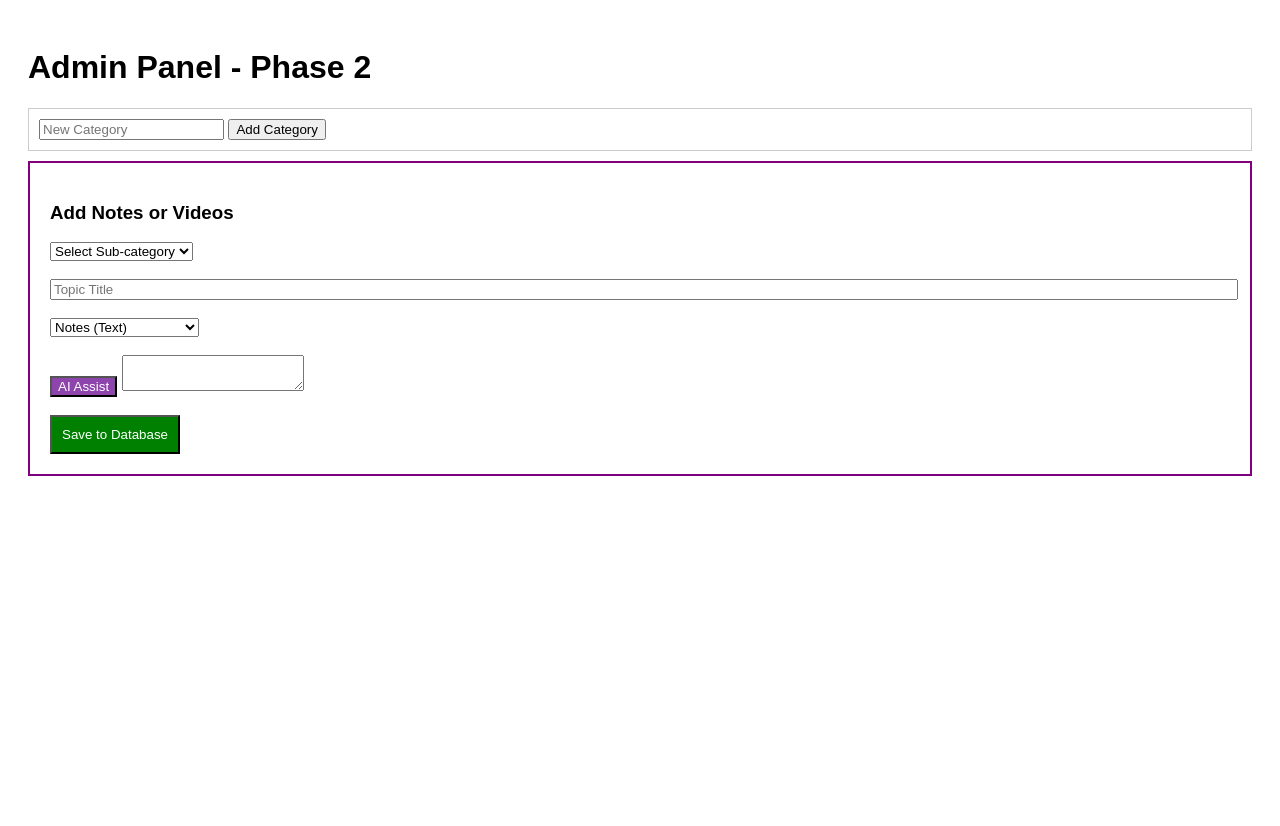
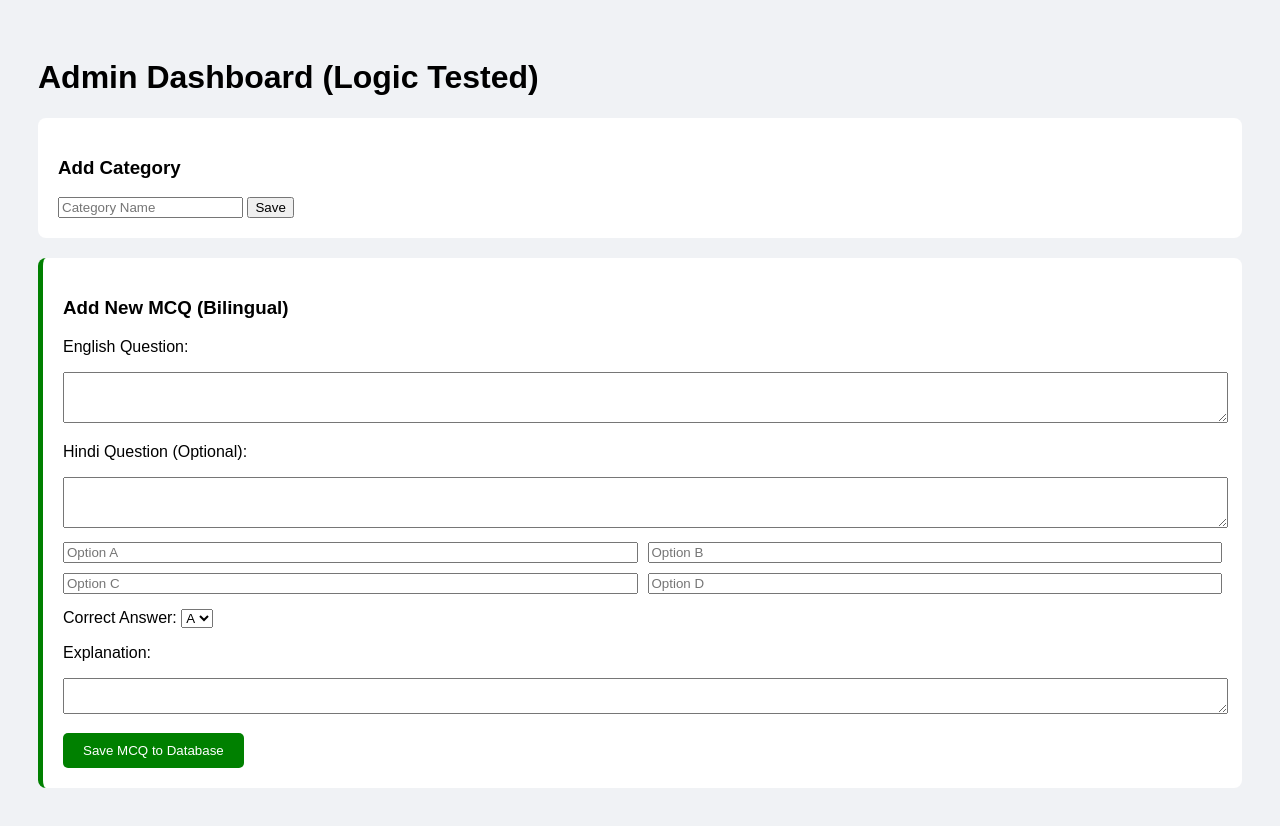
Before and after one commit to cognitoias-droid/UPSC-Web-App, a Flask app: page /admin in a window 1280 px wide. Before the commit the page ends 476 px from the top, so only its background shows below. Run offline with Flask 3, Linux system fonts and the light colour scheme; data that the repository does not hold is empty; some libraries are stand-ins or nearby versions.

Commit message:
Update admin.html

```diff
--- a/templates/admin.html
+++ b/templates/admin.html
@@ -1,66 +1,48 @@
 <!DOCTYPE html>
 <html>
-<head>
-    <title>Admin - Content Management</title>
-    <script src="https://cdn.ckeditor.com/4.22.1/standard/ckeditor.js"></script>
-</head>
-<body style="font-family: Arial; padding: 20px;">
-    <h1>Admin Panel - Phase 2</h1>
+<head><title>Admin - Cognito IAS</title></head>
+<body style="font-family: Arial; padding: 30px; background: #f0f2f5;">
+    <h1>Admin Dashboard (Logic Tested)</h1>
 
-    <div style="border: 1px solid #ccc; padding: 10px; margin-bottom: 10px;">
+    <div style="background: white; padding: 20px; border-radius: 8px; margin-bottom: 20px;">
+        <h3>Add Category</h3>
         <form action="/admin/add_category" method="POST">
-            <input type="text" name="cat_name" placeholder="New Category">
-            <button type="submit">Add Category</button>
+            <input type="text" name="cat_name" placeholder="Category Name" required>
+            <button type="submit">Save</button>
         </form>
     </div>
 
-    <div style="border: 2px solid purple; padding: 20px;">
-        <h3>Add Notes or Videos</h3>
-        <form action="/admin/add_content" method="POST">
-            <select name="sub_id" required>
-                <option value="">Select Sub-category</option>
-                {% for cat in categories %}{% for sub in cat.subcats %}
-                <option value="{{sub.id}}">{{cat.name}} -> {{sub.name}}</option>
-                {% endfor %}{% endfor %}
-            </select><br><br>
+    <div style="background: white; padding: 20px; border-radius: 8px; border-left: 5px solid green;">
+        <h3>Add New MCQ (Bilingual)</h3>
+        <form action="/admin/save_mcq" method="POST">
+            <p>English Question:</p>
+            <textarea name="q_en" style="width: 100%;" rows="3"></textarea>
 
-            <input type="text" name="title" id="title" placeholder="Topic Title" style="width: 100%;"><br><br>
+            <p>Hindi Question (Optional):</p>
+            <textarea name="q_hi" style="width: 100%;" rows="3"></textarea>
 
-            <select name="type" id="content_type" onchange="toggleType(this.value)">
-                <option value="post">Notes (Text)</option>
-                <option value="video">Video (YouTube Link)</option>
-            </select><br><br>
-
-            <div id="text_area">
-                <button type="button" onclick="askAI()" style="background: #8e44ad; color: white;">AI Assist</button>
-                <textarea name="content" id="editor"></textarea>
+            <div style="display: grid; grid-template-columns: 1fr 1fr; gap: 10px; margin-top: 10px;">
+                <input type="text" name="oa" placeholder="Option A" required>
+                <input type="text" name="ob" placeholder="Option B" required>
+                <input type="text" name="oc" placeholder="Option C" required>
+                <input type="text" name="od" placeholder="Option D" required>
             </div>
 
-            <div id="video_area" style="display:none;">
-                <input type="text" name="url" placeholder="Paste YouTube Link">
+            <div style="margin-top: 15px;">
+                <label>Correct Answer:</label>
+                <select name="ans">
+                    <option value="A">A</option><option value="B">B</option>
+                    <option value="C">C</option><option value="D">D</option>
+                </select>
             </div>
-            <br>
-            <button type="submit" style="background: green; color: white; padding: 10px;">Save to Database</button>
+
+            <p>Explanation:</p>
+            <textarea name="exp" style="width: 100%;" rows="2"></textarea>
+
+            <button type="submit" style="background: green; color: white; padding: 10px 20px; border: none; border-radius: 5px; margin-top: 15px;">
+                Save MCQ to Database
+            </button>
         </form>
     </div>
-
-    <script>
-        CKEDITOR.replace('editor');
-        function toggleType(val) {
-            document.getElementById('text_area').style.display = (val === 'post') ? 'block' : 'none';
-            document.getElementById('video_area').style.display = (val === 'video') ? 'block' : 'none';
-        }
-        async function askAI() {
-            let topic = document.getElementById('title').value;
-            if(!topic) { alert("Pehle title likhein!"); return; }
-            const res = await fetch('/api/ai_assist', {
-                method: 'POST',
-                headers: {'Content-Type': 'application/json'},
-                body: JSON.stringify({topic: topic})
-            });
-            const data = await res.json();
-            CKEDITOR.instances.editor.setData(data.result);
-        }
-    </script>
 </body>
 </html>
```
